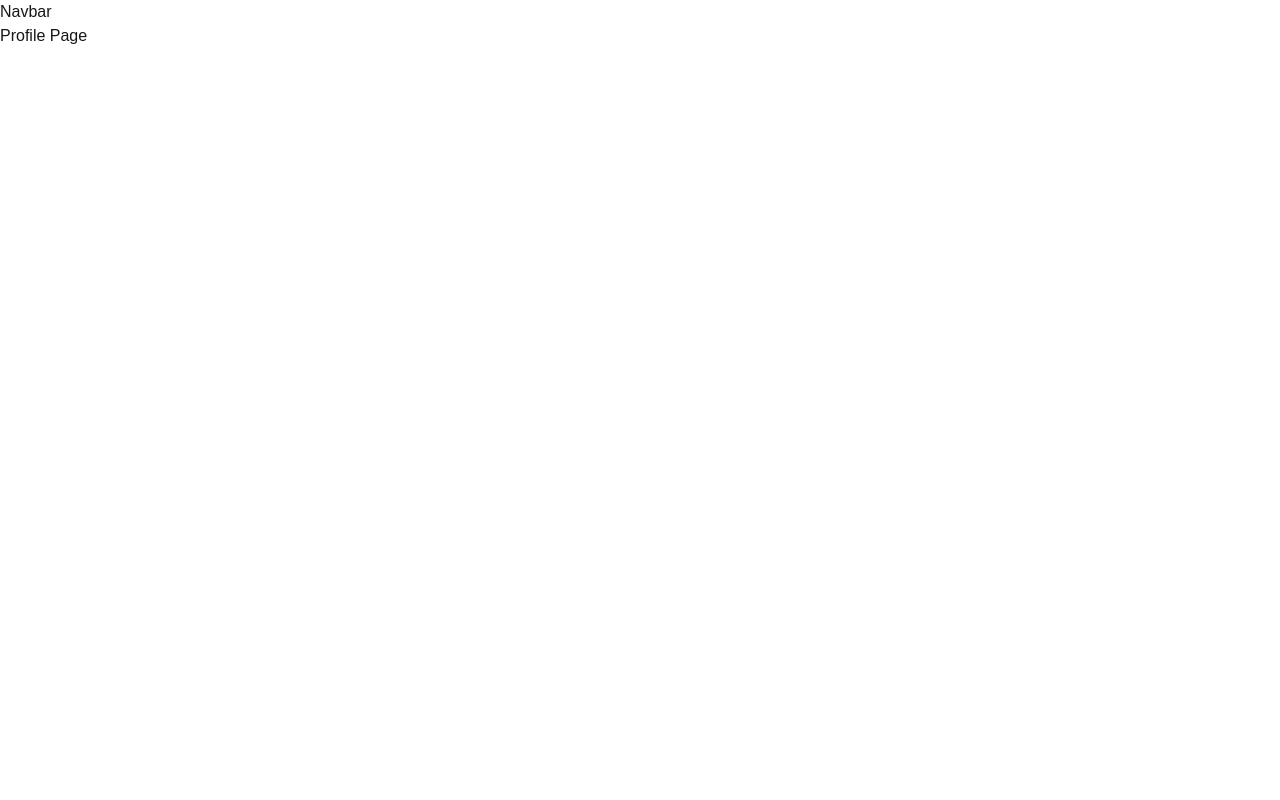
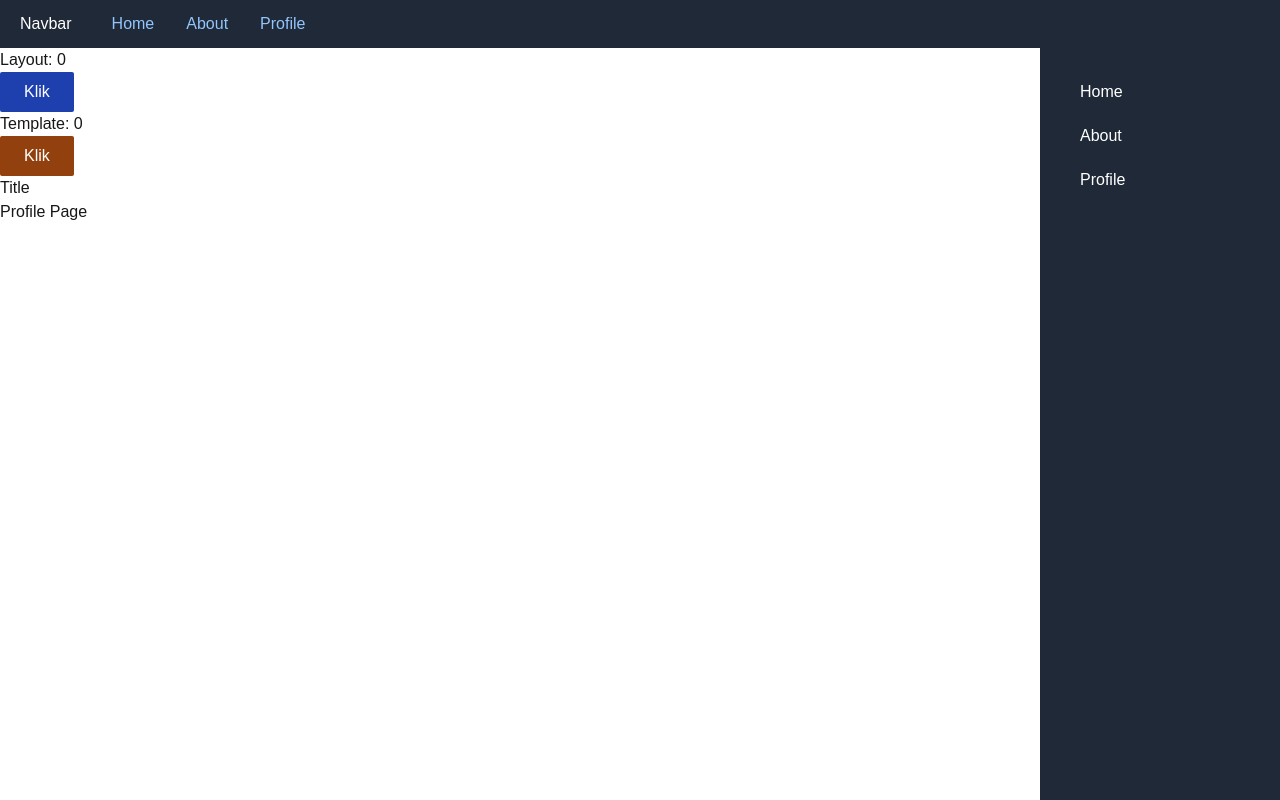
Before and after one commit to pesuts/latihan-nextjs-app-router, a Next.js app: page /about/profile in a window 1280 px wide. Built offline with nearby package versions, Linux system fonts and the light colour scheme.

Commit message:
feat: implements Layout & Template)

```diff
--- /dev/null
+++ b/src/app/about/layout.tsx
@@ -0,0 +1,18 @@
+export default function AboutLayout({
+  children,
+}: {
+  children: React.ReactNode;
+}) {
+  return (
+    <>
+      <nav className="fixed right-0 top-10 z-10 h-screen w-60 bg-gray-800">
+        <ul className="flex flex-col gap-5 ml-10 mt-10">
+          <li className="text-white cursor-pointer">Home</li>
+          <li className="text-white cursor-pointer">About</li>
+          <li className="text-white cursor-pointer">Profile</li>
+        </ul>
+      </nav>
+      <div>{children}</div>
+    </>
+  );
+}
--- /dev/null
+++ b/src/app/about/profile/layout.tsx
@@ -0,0 +1,12 @@
+export default function ProfileLayout({
+  children,
+}: {
+  children: React.ReactNode;
+}) {
+  return (
+    <>
+      <h1>Title</h1>
+      <div>{children}</div>
+    </>
+  );
+}
--- a/src/app/about/profile/navbar.tsx
+++ /dev/null
@@ -1,7 +0,0 @@
-export default function Navbar() {
-  return (
-    <div>
-      <h1>Navbar</h1>
-    </div>
-  );
-}
--- a/src/app/about/profile/page.tsx
+++ b/src/app/about/profile/page.tsx
@@ -1,9 +1,6 @@
-import Navbar from "./navbar"
-
 export default function ProfilePage() {
   return (
     <div>
-      <Navbar />
       <h1>Profile Page</h1>
     </div>
   );
--- a/src/app/layout.tsx
+++ b/src/app/layout.tsx
@@ -1,6 +1,11 @@
-import type { Metadata } from "next";
+"use client";
+
+import { useState } from "react";
+
+// import type { Metadata } from "next";
 import localFont from "next/font/local";
 import "./globals.css";
+import Navbar from "./navbar";
 
 const geistSans = localFont({
   src: "./fonts/GeistVF.woff",
@@ -13,21 +18,33 @@
   weight: "100 900",
 });
 
-export const metadata: Metadata = {
-  title: "Create Next App",
-  description: "Generated by create next app",
-};
+// export const metadata: Metadata = {
+//   title: "Create Next App",
+//   description: "Generated by create next app",
+// };
 
 export default function RootLayout({
   children,
 }: Readonly<{
   children: React.ReactNode;
 }>) {
+  const [state, setState] = useState(0);
   return (
     <html lang="en">
       <body
         className={`${geistSans.variable} ${geistMono.variable} antialiased`}
       >
+        <Navbar />
+        <h1>Layout: {state}</h1>
+        <button
+          className="px-6 py-2 bg-blue-800 text-white rounded-sm"
+          onClick={() => {
+            setState(state + 1);
+          }}
+        >
+          Klik
+        </button>
+
         {children}
       </body>
     </html>
--- /dev/null
+++ b/src/app/navbar.tsx
@@ -0,0 +1,20 @@
+import Link from "next/link";
+
+export default function Navbar() {
+  return (
+    <nav className="flex bg-gray-800 py-3 px-5">
+      <h1 className="text-white">Navbar</h1>
+      <ul className="flex gap-8 ml-10 text-blue-300">
+        <Link href={"/"} className="cursor-pointer">
+          Home
+        </Link>
+        <Link href={"/about"} className="cursor-pointer">
+          About
+        </Link>
+        <Link href={"/about/profile"} className="cursor-pointer">
+          Profile
+        </Link>
+      </ul>
+    </nav>
+  );
+}
--- /dev/null
+++ b/src/app/template.tsx
@@ -0,0 +1,14 @@
+"use client"
+
+import { useState } from "react";
+
+export default function Template({ children }: { children: React.ReactNode }) {
+  const [state, setState] = useState(0);
+  return (
+    <div>
+      <h1>Template: {state}</h1>
+      <button className="px-6 py-2 bg-amber-800 text-white rounded-sm" onClick={() => { setState(state + 1)}}>Klik</button>
+      {children}
+    </div>
+  );
+}
```
